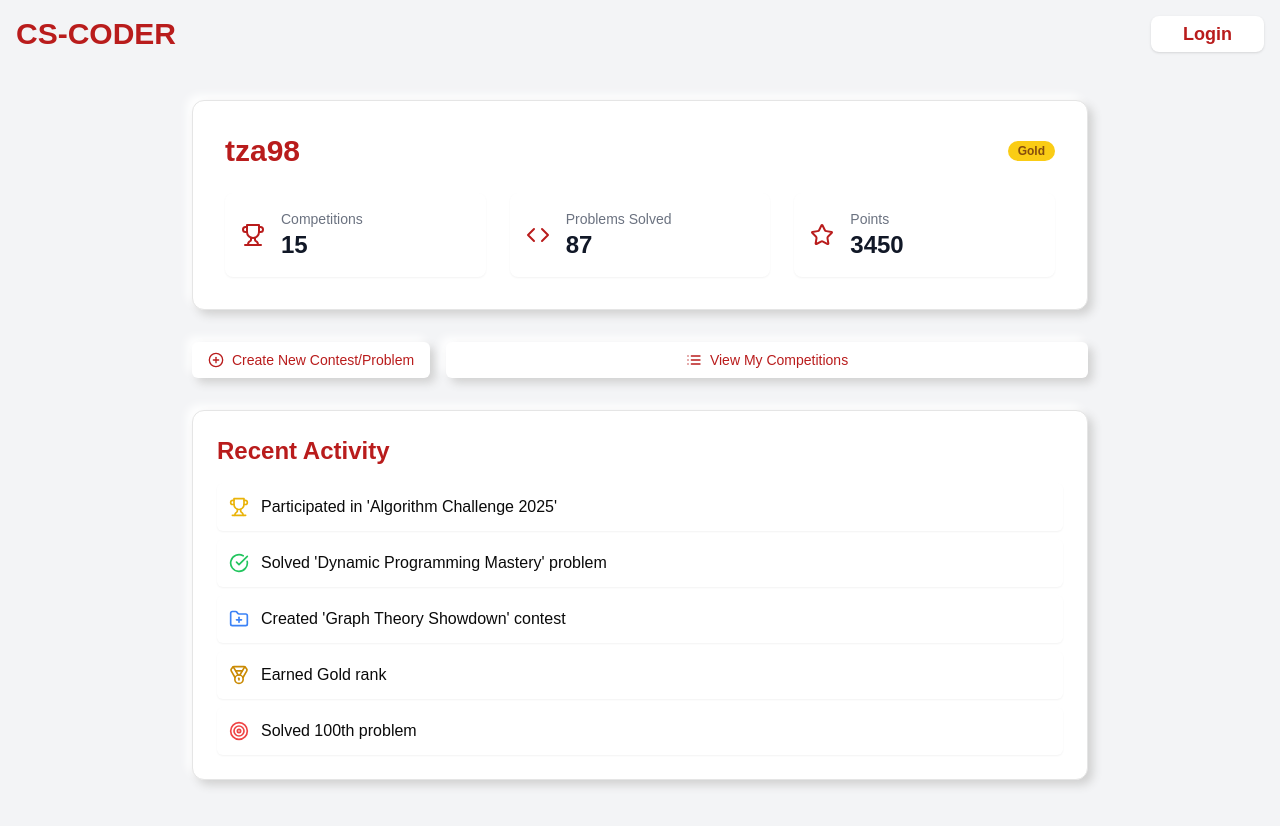
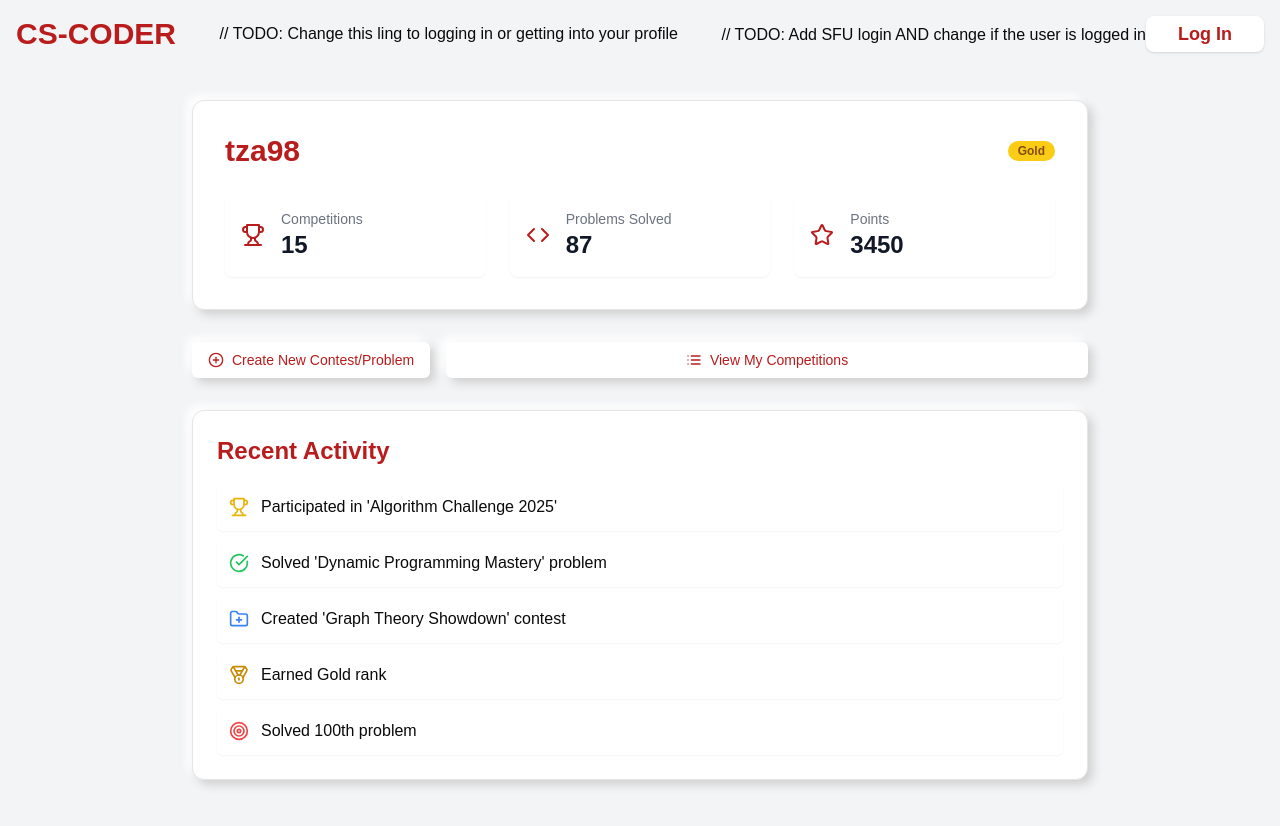
Before and after one commit to GooseMooz/cscoder-frontend, a Next.js app: page /user in a window 1280 px wide. Shown: the top 826 px of the page. Built offline with nearby package versions, Linux system fonts and the light colour scheme; no server answers.

Commit message:
Created complete TODO of all the things needed to be done

```diff
--- a/app/coding/page.tsx
+++ b/app/coding/page.tsx
@@ -21,6 +21,10 @@ interface CodingChallenge {
 
 const programmingLanguages = ['C++', 'Python', 'Java', 'JavaScript'];
 
+// TODO: Get the problem data from backend and id from URL
+//  Provide PID from the user (either from layout.tsx or from somewhere else (cookies?))
+//  Also figure out how to submit the code to the judge
+//  Add ChatGPT integration based on the result and appeared error in console or in logic
 export default function Component() {
     const [code, setCode] = useState<string>('');
     const [consoleOutput, setConsoleOutput] = useState<string>('');
--- a/app/contest/page.tsx
+++ b/app/contest/page.tsx
@@ -1,5 +1,8 @@
 "use client";
 
+// TODO: Change this page to use the contest id from the URL
+//  CID should be the pulled from the URL
+//  Figure out if the JSON is right
 import React, { useState, useEffect } from 'react';
 import { Card } from "@/components/ui/card";
 import { CheckCircle, XCircle } from 'lucide-react';
--- a/app/contests/page.tsx
+++ b/app/contests/page.tsx
@@ -6,6 +6,7 @@ import { Input } from "@/components/ui/input";
 import { Card } from "@/components/ui/card";
 import Link from 'next/link';
 
+// TODO: Setup right JSON backend for this page
 interface Contest {
   id: number;
   title: string;
@@ -36,7 +37,7 @@ export default function Component() {
     const fetchContests = async () => {
       try {
         const response = await fetch('http://localhost:5000/info', {
-          credentials: 'include', // Include cookies for session authentication
+          credentials: 'include', // Include cookies for session authentication // TODO: Figure this out
         });
         if (!response.ok) {
           throw new Error('Failed to fetch contests');
@@ -47,8 +48,8 @@ export default function Component() {
           id: contest.cid,
           title: contest.name,
           difficulty: mapDifficulty(contest.difficulty),
-          startingSoon: new Date(contest.starts_at) > new Date(),
-          category: contest.category || 'Algorithms',
+          startingSoon: new Date(contest.starts_at) > new Date(), // TODO: Maybe change logic for this
+          category: contest.category || 'Algorithms', // TODO: Add categories logic to backend
           location: contest.location || 'Remote',
         }));
         setContests(fetchedContests);
--- a/app/create/page.tsx
+++ b/app/create/page.tsx
@@ -21,6 +21,7 @@ interface Test {
     expectedOutput: string;
 }
 
+// TODO: Figure out the JSON format for this
 const initialProblems: Problem[] = [
     { id: '1', name: 'Two Sum', difficulty: 'Easy' },
     { id: '2', name: 'Reverse Linked List', difficulty: 'Easy' },
@@ -29,7 +30,7 @@ const initialProblems: Problem[] = [
     { id: '5', name: 'Sliding Window Maximum', difficulty: 'Hard' },
 ]
 
-const programmingLanguages = ['C++', 'Python', 'Java', 'JavaScript']
+const programmingLanguages = ['C++', 'Python', 'Java', 'JavaScript'] // Make sure these are the right ones
 
 export default function ContestProblemCreation() {
     const [availableProblems, setAvailableProblems] = useState<Problem[]>(initialProblems)
@@ -46,6 +47,9 @@ export default function ContestProblemCreation() {
     const [selectedLanguage, setSelectedLanguage] = useState<string>('C++')
 
     useEffect(() => {
+        // TODO: Add backend connection for this page
+        //  - Assemble the problem data to the right format
+        //  - Send the right problem data to the right backend endpoint
         const filteredProblems = initialProblems.filter(problem =>
             problem.name.toLowerCase().includes(searchTerm.toLowerCase()) ||
             problem.difficulty.toLowerCase().includes(searchTerm.toLowerCase())
--- a/app/layout.tsx
+++ b/app/layout.tsx
@@ -4,9 +4,11 @@ import localFont from "next/font/local";
 import "./globals.css";
 import { Button } from "@/components/ui/button";
 import Link from "next/link";
-import React, {useEffect, useRef} from "react";
+import React, {useEffect, useRef, useState} from "react";
 import { io, Socket } from "socket.io-client";
 
+// TODO: Figure out if this is the right way of making the socket connection
+//  Maybe change to bringing the socket with cookies or something
 const geistSans = localFont({
   src: "./fonts/GeistVF.woff",
   variable: "--font-geist-sans",
@@ -24,6 +26,8 @@ export default function RootLayout({
   children: React.ReactNode;
 }>) {
     const socketRef = useRef<Socket | null>(null);
+    const [userLoggedIn, setUserLoggedIn] = useState(false);
+    const [userName, setUserName] = useState("");
 
     useEffect(() => {
             socketRef.current = io("https://coder.cmpt.sfu.ca/");
@@ -56,9 +60,11 @@ export default function RootLayout({
         <Link href="/">
           <div className="text-3xl font-bold text-red-700 cursor-pointer">CS-CODER</div>
         </Link>
-        <Link href="/user">
+          // TODO: Change this ling to logging in or getting into your profile
+        <Link href={`/user/${userLoggedIn ? userName : ""}`}>
+            // TODO: Add SFU login AND change if the user is logged in
           <Button className="bg-white hover:bg-gray-200 text-red-700 px-8 py-3 rounded-lg text-lg font-semibold transition-colors duration-300">
-            Login
+            {userLoggedIn ? userName : "Log In"}
           </Button>
         </Link>
       </header>
--- a/app/page.tsx
+++ b/app/page.tsx
@@ -28,7 +28,7 @@ export default function MainPage() {
       </p>
       <div className="space-y-6 flex flex-col items-center">
         <Button asChild className="bg-red-700 hover:bg-red-800 text-white px-12 py-6 rounded-lg text-2xl font-semibold transition-colors duration-300">
-          <Link href="/user">Log In with SFU</Link>
+          <Link href="/user">Log In with SFU</Link> // TODO: Add SFU login
         </Button>
         <Button asChild variant="outline" className="bg-white hover:bg-gray-200 text-red-700 px-8 py-3 rounded-lg text-lg font-semibold transition-colors duration-300">
           <Link href="/contests">Continue as Guest</Link>
--- a/app/user/page.tsx
+++ b/app/user/page.tsx
@@ -4,6 +4,7 @@ import { Card } from "@/components/ui/card"
 import Link from 'next/link'
 import { Trophy, Code, Star, PlusCircle, List, CheckCircle, FolderPlus, Medal, Target } from 'lucide-react'
 
+// TODO: Setup backend for this page
 interface UserStats {
     competitionsParticipated: number;
     problemsSolved: number;
@@ -11,7 +12,7 @@ interface UserStats {
     rank: string;
 }
 
-const userStats: UserStats = {
+const userStats: UserStats = { // TODO: Add user stats to backend if possible
     competitionsParticipated: 15,
     problemsSolved: 87,
     pointsAcquired: 3450,
@@ -23,7 +24,7 @@ interface Activity {
     text: string;
 }
 
-const recentActivities: Activity[] = [
+const recentActivities: Activity[] = [ /// TODO: Add recent activities to backend if possible
     { icon: <Trophy className="w-5 h-5 text-yellow-500" />, text: "Participated in 'Algorithm Challenge 2025'" },
     { icon: <CheckCircle className="w-5 h-5 text-green-500" />, text: "Solved 'Dynamic Programming Mastery' problem" },
     { icon: <FolderPlus className="w-5 h-5 text-blue-500" />, text: "Created 'Graph Theory Showdown' contest" },
```
